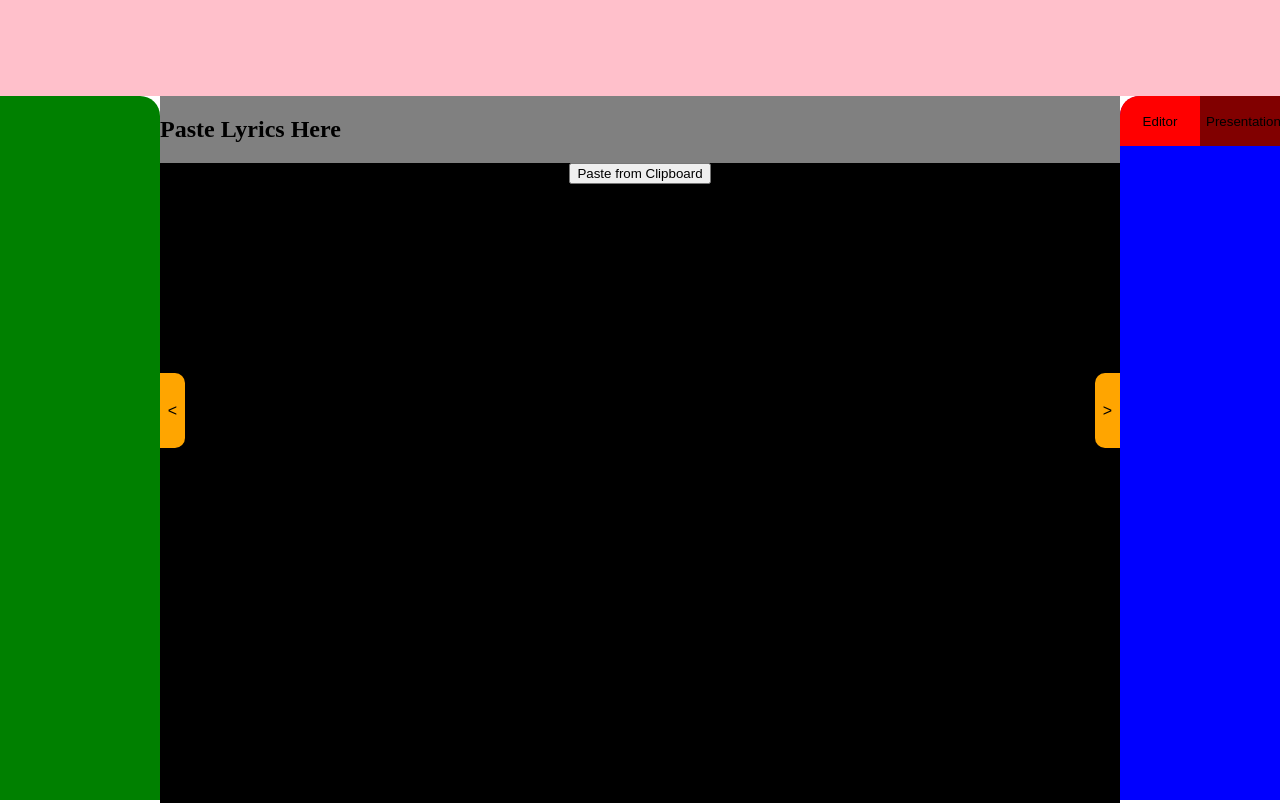
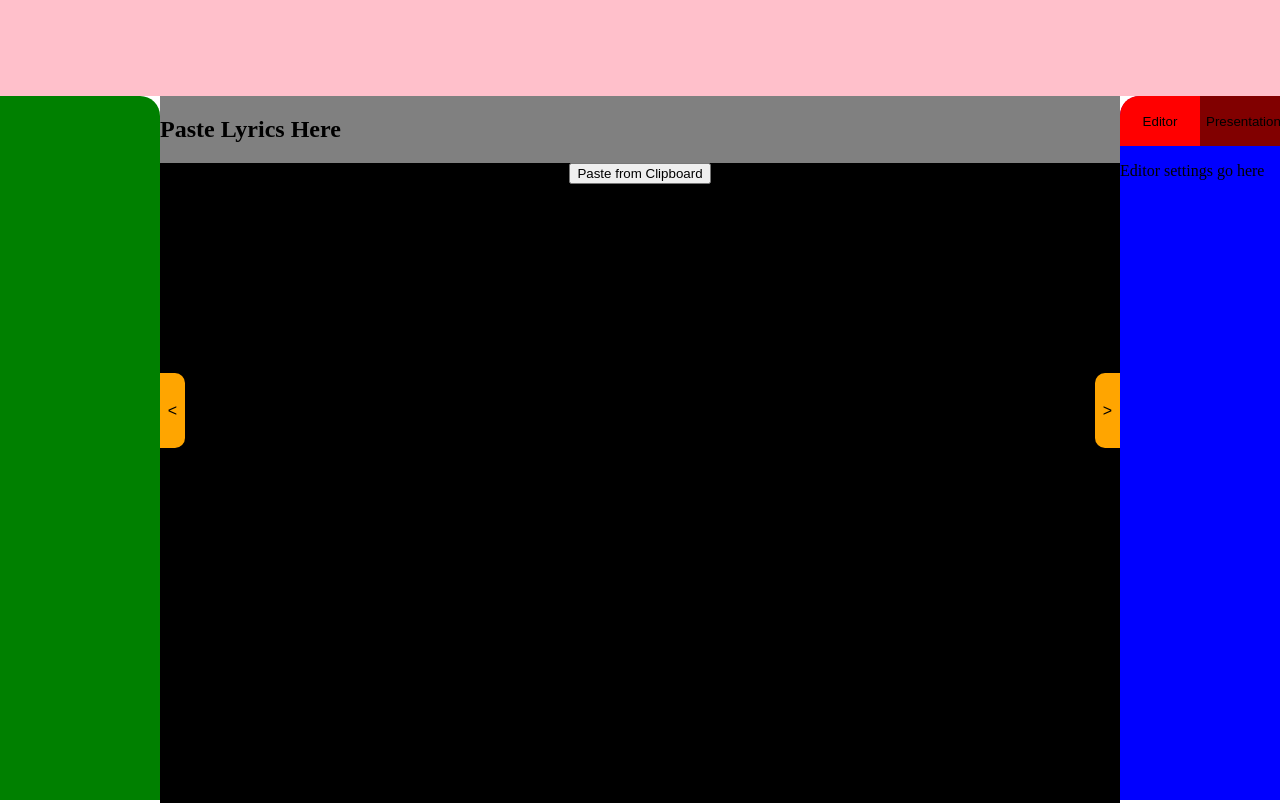
Before and after one commit to MasterTemple/CSCI-450-Group-Project, a SvelteKit app: page / in a window 1280 px wide. Built offline with nearby package versions, Linux system fonts and the light colour scheme.

Commit message:
created files to include editor and presentation settings

```diff
--- /dev/null
+++ b/src/routes/EditorSettings.svelte
@@ -0,0 +1,13 @@
+<script>
+
+
+
+</script>
+
+<p>Editor settings go here</p>
+
+<style>
+
+
+
+</style>
--- /dev/null
+++ b/src/routes/PresentationSettings.svelte
@@ -0,0 +1,13 @@
+<script>
+
+
+
+</script>
+
+<p>Presentation settings</p>
+<style>
+
+
+
+
+</style>
--- a/src/routes/Settings.svelte
+++ b/src/routes/Settings.svelte
@@ -1,5 +1,7 @@
 <script>
-    import { settingsIsOpen, settingsToggleOption, settingsSelection } from "./stores";
+    import EditorSettings from "./EditorSettings.svelte";
+  import PresentationSettings from "./PresentationSettings.svelte";
+import { settingsIsOpen, settingsToggleOption, settingsSelection } from "./stores";
 
     let icons = ["<", ">"];
     var icon = 1;
@@ -37,6 +39,14 @@
 <div id="editorOrPresentationToggle">
     <button id="editorToggle" on:click={editorToggled} style="--color: {editorColor}">Editor</button>
     <button id="presentationToggle" on:click={presentationToggled} style="--color: {presentationColor}">Presentation</button>
+</div>
+
+<div id="editorSettings" style="--visibility: {$settingsSelection == settingsToggleOption.editor ? "visible" : "hidden"}">
+<EditorSettings/>
+</div>
+
+<div id="presentationSettings" style="--visibility: {$settingsSelection == settingsToggleOption.presentation ? "visible" : "hidden"}">
+<PresentationSettings/>
 </div>
 
 
@@ -81,5 +91,19 @@
     height: 50px;
 }
 
+#editorSettings {
+    visibility: var(--visibility);
+    position: absolute;
+    left: 0;
+    top: 100;
+}
+
+#presentationSettings {
+    visibility: var(--visibility);
+    position: absolute;
+    left: 0;
+    top: 100;
+}
+
 
 </style>
```
